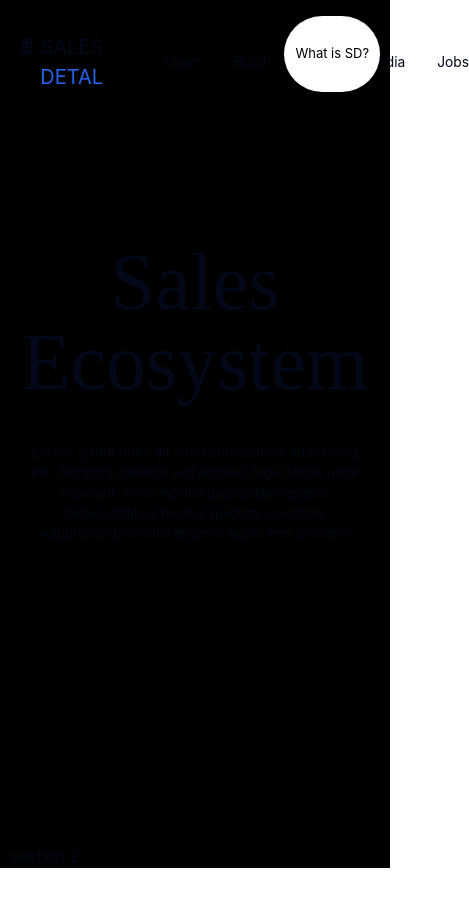
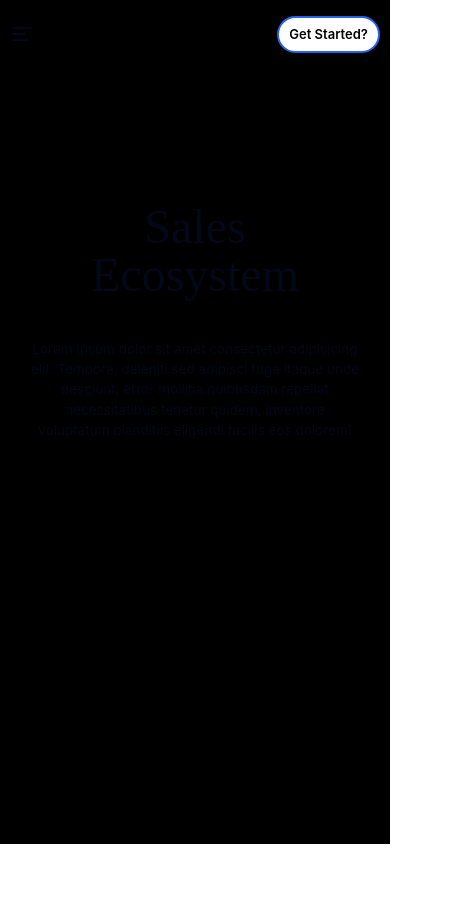
Before and after one commit to mohawwal/salesTrack, a React (Vite) app: page / in a window 390 px wide. Shown: the top 906 px of the page, 469 px wide, since content can reach past the window. After the commit the page ends 844 px from the top, so only its background shows below. Built offline with nearby package versions, Linux system fonts and the light colour scheme; a web font is replaced by a local one.

Commit message:
design home

```diff
--- a/package.json
+++ b/package.json
@@ -25,6 +25,7 @@
 		"clsx": "^2.1.1",
 		"cmdk": "^1.0.0",
 		"date-fns": "^3.6.0",
+		"gsap": "^3.12.5",
 		"lucide-react": "^0.462.0",
 		"react": "^18.3.1",
 		"react-day-picker": "^8.10.1",
--- a/src/pages/home/Home.tsx
+++ b/src/pages/home/Home.tsx
@@ -1,22 +1,31 @@
 // import { Button } from "../../components/ui/button"
 // import { Link } from "react-router-dom"
 
-import HomeBody from "./HomeBody";
 import HomeNav from "./HomeNav";
 
 export const Home = () => {
-
 	return (
 		<div className="w-full bg-black">
 			<div className="w-[95%] m-auto">
 				<div className="h-[100vh] pt-4 relative">
-					{/* <div className="w-full h-full absolute opacity-10 flex items-center justify-center">
-						<div className=" bg-red-400 w-[700px] h-[700px]"></div>
-					</div> */}
 					<HomeNav />
-					<HomeBody />
+					<div>
+						<div className="flex mt-[150px] flex-col h-full">
+						<div className="font-thin">
+  <h1 className="font-Funnel text-center text-[clamp(3rem,_7vw,_6rem)] leading-none">
+    Sales <br /> Ecosystem
+  </h1>
+</div>
+
+							<div className="font-RobotoFlex text-center py-10 w-[90%] mx-auto text-[13.5px] sm:w-[70%] md:w-[55%] nv:w-[40%]">
+								Lorem ipsum dolor sit amet consectetur adipisicing elit.
+								Tempora, deleniti sed adipisci fuga itaque unde nesciunt, error
+								mollitia quibusdam repellat necessitatibus tenetur quidem,
+								inventore voluptatum blanditiis eligendi facilis eos dolorem!
+							</div>
+						</div>
+					</div>
 				</div>
-				<div>section 2</div>
 			</div>
 		</div>
 	);
--- a/src/pages/home/HomeBody.tsx
+++ /dev/null
@@ -1,19 +0,0 @@
-const HomeBody = () => {
-	return (
-		<div className="flex mt-[150px] flex-col h-full">
-			<div className="font-thin">
-				<h1 className="font-Funnel text-center text-[5rem] leading-none">
-					Sales <br /> Ecosystem
-				</h1>
-			</div>
-			<div className="font-RobotoFlex text-center py-10 w-[90%] mx-auto text-[13.5px] sm:w-[70%] md:w-[55%] nv:w-[40%]">
-				Lorem ipsum dolor sit amet consectetur adipisicing elit. Tempora,
-				deleniti sed adipisci fuga itaque unde nesciunt, error mollitia
-				quibusdam repellat necessitatibus tenetur quidem, inventore voluptatum
-				blanditiis eligendi facilis eos dolorem!
-			</div>
-		</div>
-	);
-};
-
-export default HomeBody;
--- a/src/pages/home/HomeNav.tsx
+++ b/src/pages/home/HomeNav.tsx
@@ -1,27 +1,36 @@
-import { Flower2 } from "lucide-react";
+import { AlignLeft, Flower2 } from "lucide-react";
 import { Link } from "react-router-dom";
 
 const HomeNav = () => {
 	return (
 		<div className="flex justify-between w-full">
-			<div className="w-[70%] flex items-center gap-[40px] cursor-pointer text-[13.8px]">
-				<div className="pt-4 flex items-start gap-1 px-2 text-[20px] text-foreground">
-					<Flower2 className="w-8 h-8 pb-1" />
-					<div className="font-RobotoFlex">
+			<div className="w-[70%] flex items-center gap-[20px] cursor-pointer text-[13.8px]">
+				<div className="hidden md:flex items-start gap-1 px-2 text-[15px] text-foreground mt-2">
+					<Flower2 className="w-7 h-7 pb-1" />
+					<div className="font-RobotoFlex font-semibold">
 						SALES <span className="text-primary">DETAL</span>
 					</div>
 				</div>
-				<div className="flex gap-8 font-RobotoFlex mt-4">
-					<p className="hover:underline">Learn</p>
-					<p className="hover:underline">Build</p>
-					<p className="hover:underline">Tools</p>
-					<p className="hover:underline">Media</p>
-					<p className="hover:underline">Jobs</p>
+
+				<div className="hidden md:flex gap-8 font-RobotoFlex">
+					<p className="hover:underline underline-offset-4">Learn</p>
+					<p className="hover:underline underline-offset-4">Build</p>
+					<p className="hover:underline underline-offset-4">Tools</p>
+					<p className="hover:underline underline-offset-4">Media</p>
+					<p className="hover:underline underline-offset-4">Jobs</p>
+				</div>
+
+				<div className="flex md:hidden">
+					<AlignLeft className="text-[20px] text-foreground" />
 				</div>
 			</div>
-			<div className="flex items-center bg-white text-black py-[2%] px-[3%] rounded-[100px]">
-				<Link to='/dashboard' className="text-center w-[100%] font-RobotoFlex text-[13px]">
-					What is SD?
+
+			<div className="border-2 border-primary flex items-center bg-white text-black py-[1.8%] px-[2.8%] rounded-[100px]">
+				<Link
+					to="/dashboard"
+					className="font-semibold text-center w-[100%] font-RobotoFlex text-[13px]"
+				>
+					Get Started?
 				</Link>
 			</div>
 		</div>
```
Also changed, not shown: 1 other file (tests, documents, lock files or other folders).
